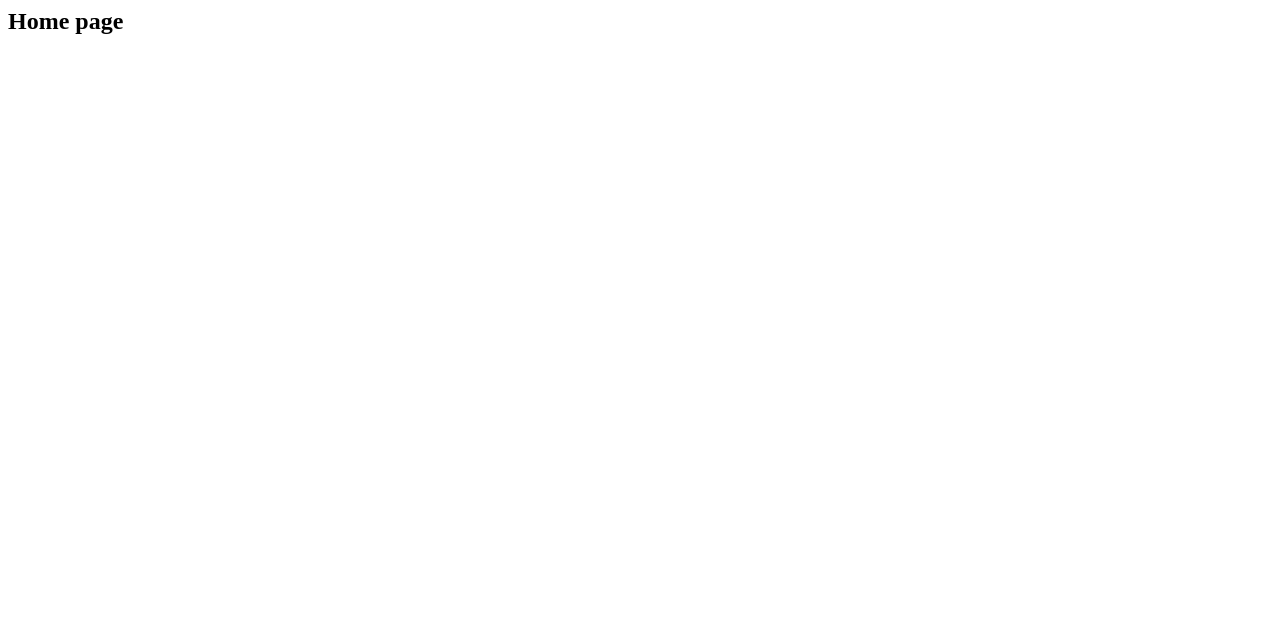
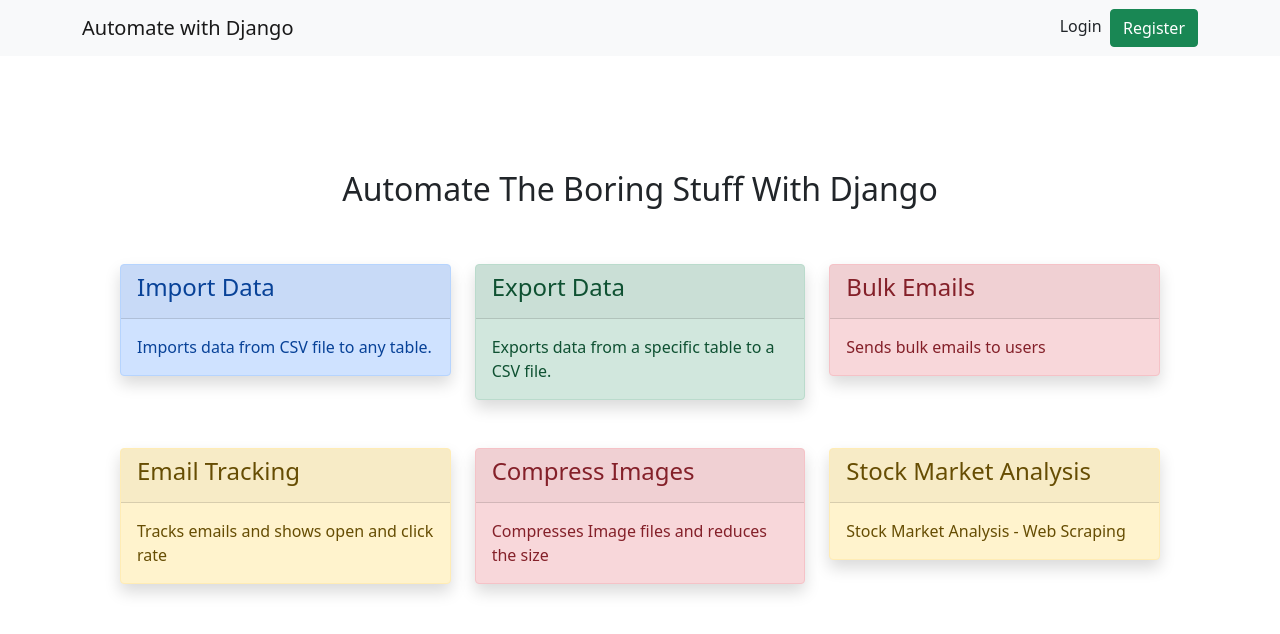
Before and after one commit to Sagarsingh-git1/automate_with_django, a Django app: page / in a window 1280 px wide. Before the commit the part shown is almost empty. Shown: the top 634 px of the page. Run offline with Django 5.2, Linux system fonts and the light colour scheme; parts of the project's set-up code (start-up, migrations or seed data) failed here and were passed over.

Commit message:
template design

```diff
--- /dev/null
+++ b/templates/base.html
@@ -0,0 +1,41 @@
+{% load static %}
+<html lang="en">
+<head>
+    <meta charset="UTF-8">
+    <meta name="viewport" content="width=device-width, initial-scale=1.0">
+    <title>Automate boring stuff with Django </title>
+    <!-- Bootstrap 5 -->
+    <!-- Latest compiled and minified CSS -->
+<link href="https://cdn.jsdelivr.net/npm/bootstrap@5.0.2/dist/css/bootstrap.min.css" rel="stylesheet">
+
+
+<!-- Latest compiled JavaScript -->
+<script src="https://cdn.jsdelivr.net/npm/bootstrap@5.0.2/dist/js/bootstrap.bundle.min.js"></script>
+<style>
+.form-group{
+    padding:15px !important;
+}
+</style>
+<script src="{% static 'js/custom.js' %}"></script>
+
+</head>
+<body>
+    <nav class="navbar navbar-light bg-light">
+  <div class="container">
+    <a class="navbar-brand" href="{% url 'home' %}">Automate with Django</a>
+    <div>
+        <a href="" class="float-right text-decoration-none text-dark">Login</a>
+        &nbsp;<a href="" class="float-right btn btn-success">Register</a>
+    </div>
+  </div>
+</nav>
+
+     {% block content %}
+
+  <!-- the content willgo here -->
+
+
+     {% endblock %}
+
+</body>
+</html>
--- a/templates/home.html
+++ b/templates/home.html
@@ -1,11 +1,94 @@
-<html lang="en">
-<head>
-    <meta charset="UTF-8">
-    <meta name="viewport" content="width=device-width, initial-scale=1.0">
-    <title>Automate boring stuff using django</title>
-    <h2>Home page</h2>
-</head>
-<body>
+{% extends 'base.html' %}
 
-</body>
-</html>
+
+{% block content %}
+<div class="container" style="padding: 50px;margin-top: 5%;">
+
+    <h2 class="text-center">Automate The Boring Stuff With Django</h2>
+    <div class="row pt-5">
+        <!-- Import data -->
+        <div class="col-md-4">
+            <a href="{% url 'import_data' %}" class="text-decoration-none text-dark">
+                <div class="card alert-primary shadow">
+                    <div class="card-header">
+                    <h4>Import Data</h4>
+                    </div>
+                    <div class="card-body">
+                    <p class="card-text">Imports data from CSV file to any table.</p>
+                    </div>
+                </div>
+            </a>
+        </div>
+        <!-- Export Data -->
+        <div class="col-md-4">
+            <a href="{% url 'export_data' %}" class="text-decoration-none text-dark">
+                <div class="card alert-success shadow">
+                    <div class="card-header">
+                    <h4>Export Data</h4>
+                    </div>
+                    <div class="card-body">
+                    <p class="card-text">Exports data from a specific table to a CSV file.</p>
+                    </div>
+                </div>
+            </a>
+        </div>
+
+        <!-- Bulk Emails -->
+        <div class="col-md-4">
+            <a href="" class="text-decoration-none text-dark">
+                <div class="card alert-danger shadow">
+                    <div class="card-header">
+                    <h4>Bulk Emails</h4>
+                    </div>
+                    <div class="card-body">
+                    <p class="card-text">Sends bulk emails to users</p>
+                    </div>
+                </div>
+            </a>
+        </div>
+    </div>
+
+    <div class="row pt-5">
+        <!-- Email Tracking -->
+        <div class="col-md-4">
+            <a href="" class="text-decoration-none text-dark">
+                <div class="card alert-warning shadow">
+                    <div class="card-header">
+                    <h4>Email Tracking</h4>
+                    </div>
+                    <div class="card-body">
+                    <p class="card-text">Tracks emails and shows open and click rate</p>
+                    </div>
+                </div>
+            </a>
+        </div>
+        <!-- Compress Images -->
+        <div class="col-md-4">
+            <a href="" class="text-decoration-none text-dark">
+                <div class="card alert-danger shadow">
+                    <div class="card-header">
+                    <h4>Compress Images</h4>
+                    </div>
+                    <div class="card-body">
+                    <p class="card-text">Compresses Image files and reduces the size</p>
+                    </div>
+                </div>
+            </a>
+        </div>
+
+        <!-- Web Scraping -->
+        <div class="col-md-4">
+            <a href="" class="text-decoration-none text-dark">
+                <div class="card alert-warning shadow">
+                    <div class="card-header">
+                    <h4>Stock Market Analysis</h4>
+                    </div>
+                    <div class="card-body">
+                    <p class="card-text">Stock Market Analysis - Web Scraping</p>
+                    </div>
+                </div>
+            </a>
+        </div>
+    </div>
+</div>
+{% endblock %}
```
Also changed, not shown: templates/dataentry/export_data.html (+7 -21 lines), templates/dataentry/import_data.html (+6 -21 lines).
